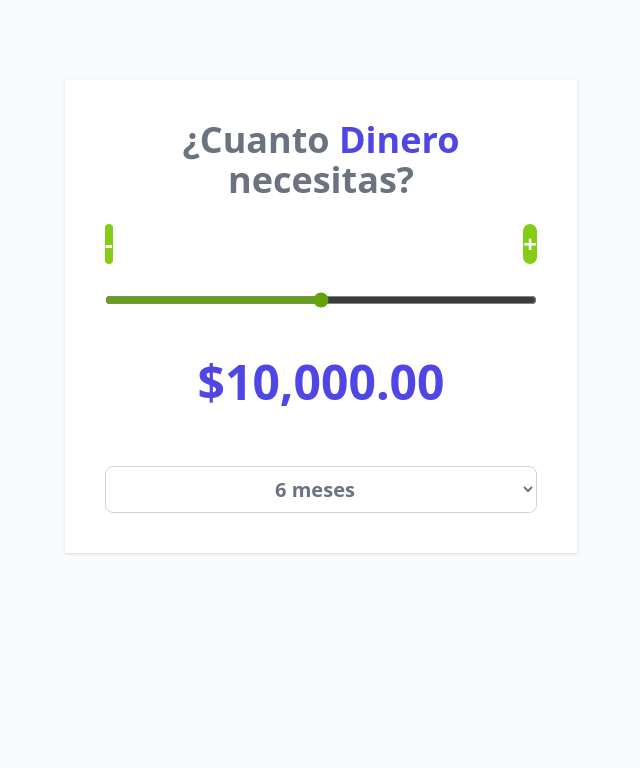
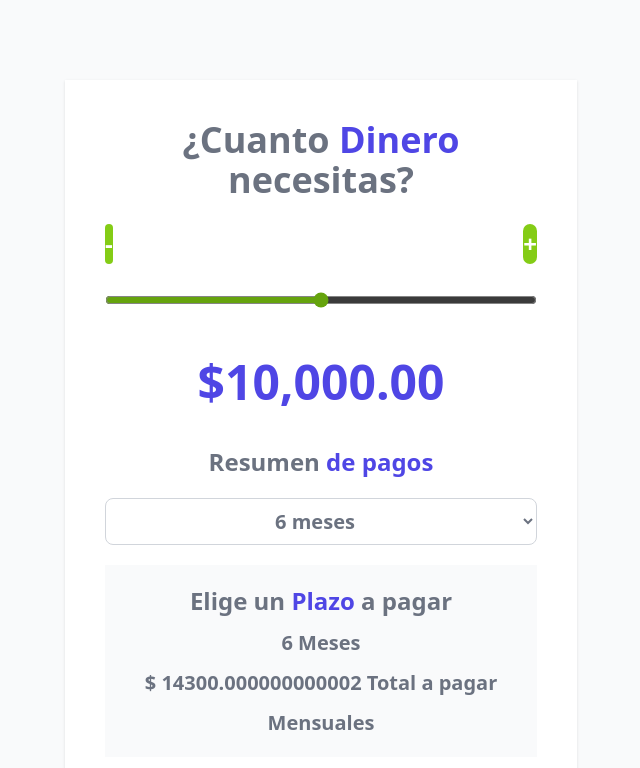
Before and after one commit to mariokarajallo/loan-calculator-react-js, a React (Vite) app: page / in a window 1280 px wide. Shown: the top 768 px of the page, without its empty margins (319-959 px from the left). Built offline with nearby package versions, Linux system fonts and the light colour scheme.

Commit message:
feat: add calcularTotalAPagar helpers

```diff
--- a/src/App.jsx
+++ b/src/App.jsx
@@ -1,11 +1,17 @@
-import { useState } from "react";
+import { useState, useEffect } from "react";
 import Header from "./components/Header";
 import Button from "./components/Button";
-import { formatearDinero } from "./helpers";
+import { formatearDinero, calcularTotalPagar } from "./helpers";
 
 function App() {
   const [cantidad, setCantidad] = useState(10000);
   const [meses, setMeses] = useState(6);
+  const [total, setTotal] = useState(0);
+
+  useEffect(() => {
+    const resultado = calcularTotalPagar(cantidad, meses);
+    setTotal(resultado);
+  }, [cantidad, meses]);
 
   const min = 0;
   const max = 20000;
@@ -50,6 +56,10 @@
         {formatearDinero(cantidad)}
       </p>
 
+      <h2 className="text-2xl font-extrabold text-gray-500 text-center">
+        Resumen <span className="text-indigo-600"> de pagos</span>
+      </h2>
+
       <select
         className="mt-5 w-full p-2 bg-white border border-gray-300 rounded-lg text-center text-xl font-bold text-gray-500"
         value={meses}
@@ -59,6 +69,19 @@
         <option value="12">12 meses</option>
         <option value="24">24 meses</option>
       </select>
+      <div className="my-5 space-y-3 bg-gray-50 p-5">
+        <h2 className="text-2xl font-extrabold text-gray-500 text-center">
+          Elige un <span className="text-indigo-600"> Plazo</span> a pagar
+        </h2>
+
+        <p className="text-xl text-gray-500 text-center font-bold">
+          {meses} Meses
+        </p>
+        <p className="text-xl text-gray-500 text-center font-bold">
+          $ {total} Total a pagar
+        </p>
+        <p className="text-xl text-gray-500 text-center font-bold">Mensuales</p>
+      </div>
     </div>
   );
 }
--- a/src/helpers/index.js
+++ b/src/helpers/index.js
@@ -6,4 +6,30 @@
   return formatear.format(valor);
 };
 
-export { formatearDinero };
+const calcularTotalPagar = (cantidad, plazo) => {
+  let total;
+
+  // mientras mayor es la cantidad, menor es el interes
+  if (cantidad < 5000) {
+    total = cantidad * 1.5;
+  } else if (cantidad >= 5000 && cantidad < 10000) {
+    total = cantidad * 1.4;
+  } else if (cantidad >= 10000 && cantidad < 15000) {
+    total = cantidad * 1.3;
+  } else {
+    total = cantidad * 1.2;
+  }
+
+  // mayor plazo, mayor interes
+  if (plazo === 6) {
+    total *= 1.1;
+  } else if (plazo === 12) {
+    total *= 1.2;
+  } else {
+    total *= 1.3;
+  }
+
+  return total;
+};
+
+export { formatearDinero, calcularTotalPagar };
```
